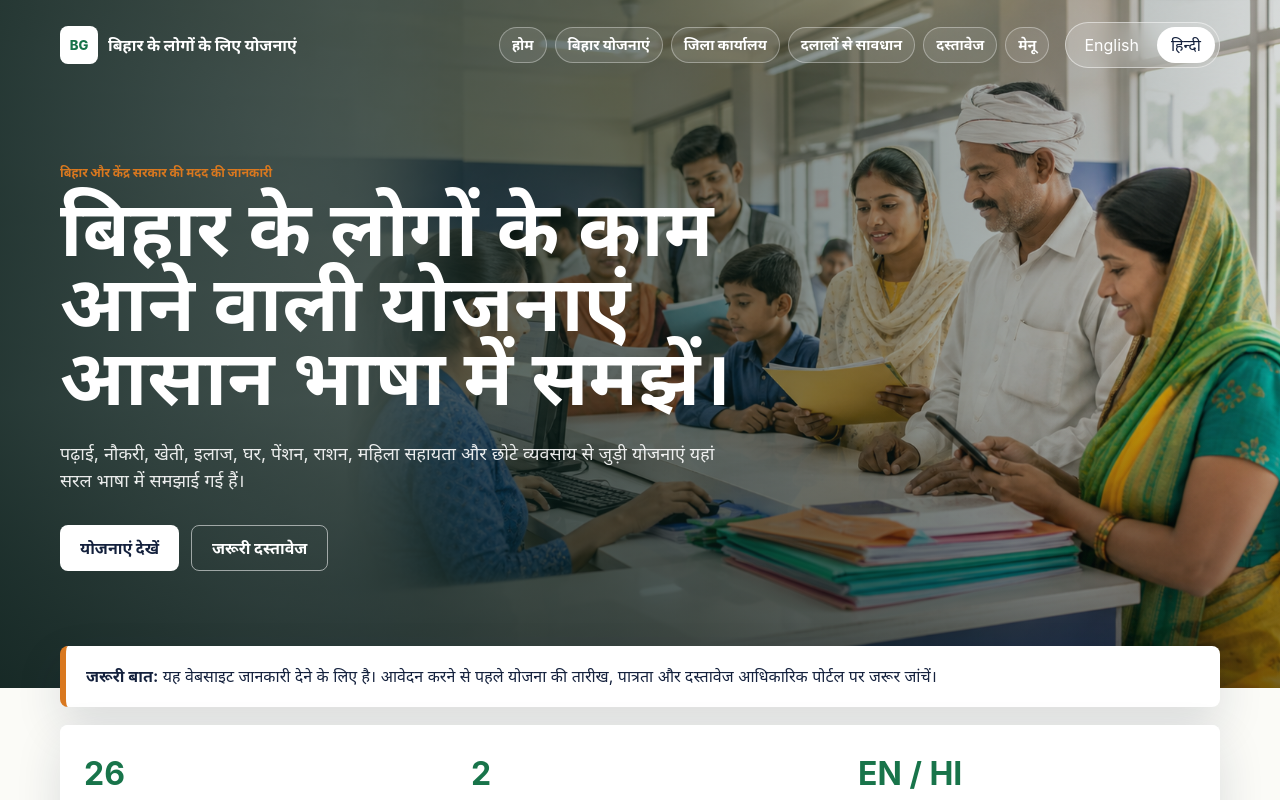
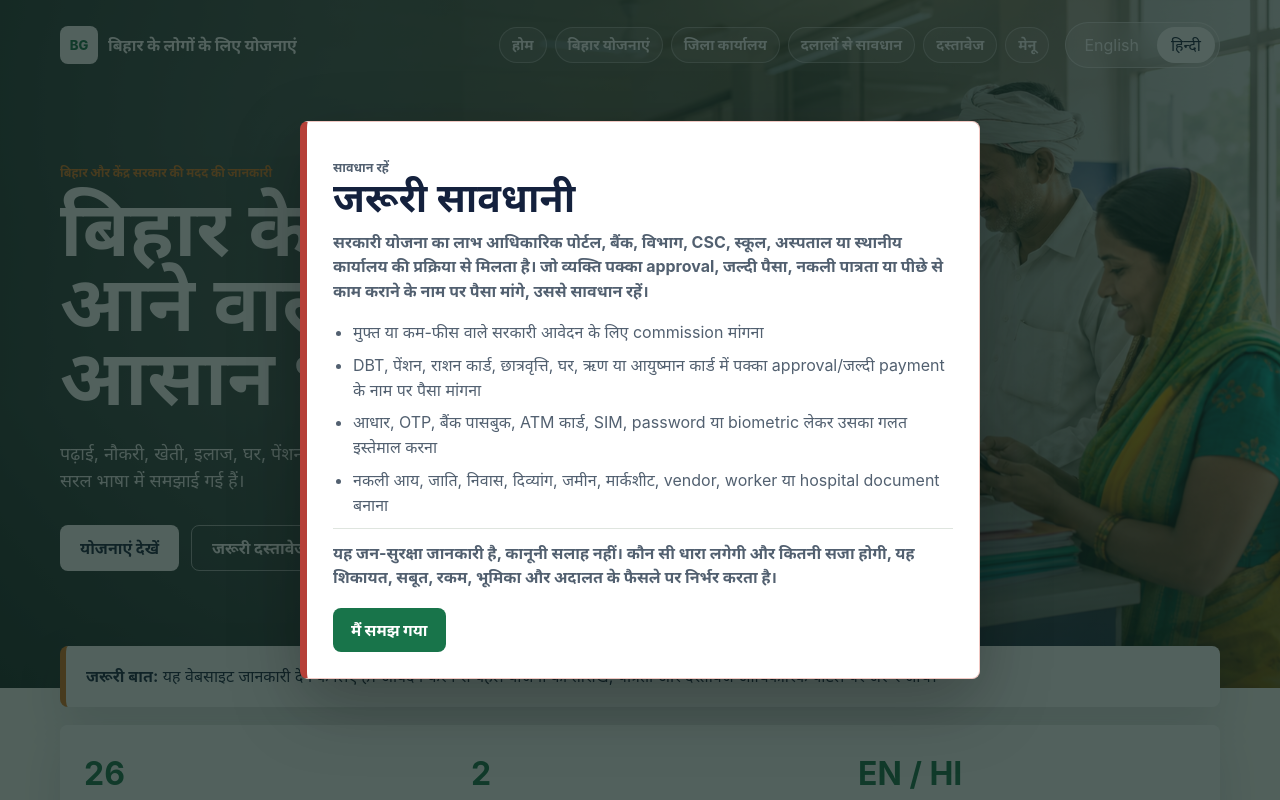
Before and after one commit to ShivankarMehta/biharschemeswebsite, a Next.js app: page / in a window 1280 px wide. Shown: the top 800 px of the page. Built offline with nearby package versions, Linux system fonts and the light colour scheme.

Commit message:
Show fraud warning as disclaimer

```diff
--- a/app/globals.css
+++ b/app/globals.css
@@ -259,6 +259,67 @@ main {
   z-index: 2;
 }
 
+.disclaimer-modal {
+  position: fixed;
+  inset: 0;
+  z-index: 20;
+  display: grid;
+  place-items: center;
+  padding: 20px;
+  background: rgba(16, 36, 31, 0.72);
+}
+
+.disclaimer-modal__card {
+  width: min(680px, 100%);
+  max-height: calc(100vh - 40px);
+  overflow: auto;
+  padding: 26px;
+  border: 1px solid #f0c7c2;
+  border-left: 7px solid var(--red);
+  border-radius: 8px;
+  background: #fff;
+  box-shadow: 0 24px 70px rgba(0, 0, 0, 0.28);
+}
+
+.disclaimer-modal__card h2 {
+  margin: 0;
+  font-size: clamp(1.65rem, 4vw, 2.45rem);
+  line-height: 1.08;
+}
+
+.disclaimer-modal__card p {
+  margin: 10px 0 0;
+  color: var(--muted);
+  font-weight: 700;
+}
+
+.disclaimer-modal__card ul {
+  margin: 16px 0 0;
+  padding-left: 20px;
+  color: var(--muted);
+}
+
+.disclaimer-modal__card li + li {
+  margin-top: 8px;
+}
+
+.disclaimer-modal__note {
+  padding-top: 12px;
+  border-top: 1px solid var(--line);
+}
+
+.disclaimer-modal__card button {
+  min-height: 44px;
+  margin-top: 18px;
+  padding: 0 18px;
+  border: 0;
+  border-radius: 8px;
+  color: #fff;
+  background: var(--green);
+  cursor: pointer;
+  font-weight: 900;
+}
+
 .notice,
 .stats,
 .controls,
@@ -390,6 +451,10 @@ main {
   border-left: 6px solid var(--red);
   border-radius: 8px;
   scroll-margin-top: 18px;
+}
+
+.fraud-warning:not([open]) {
+  gap: 0;
 }
 
 .fraud-warning__head h2 {
--- a/app/page.tsx
+++ b/app/page.tsx
@@ -539,6 +539,7 @@ export default function Home() {
   const [activeGovernment, setActiveGovernment] = useState<"all" | "state" | "central">("all");
   const [query, setQuery] = useState("");
   const [selectedDistrictId, setSelectedDistrictId] = useState("patna");
+  const [showDisclaimer, setShowDisclaimer] = useState(true);
   const selectedDistrict = districts.find((district) => district.id === selectedDistrictId) ?? districts[25];
 
   const text = language === "hi" ? cleanHindiCopy : copy.en;
@@ -562,7 +563,9 @@ export default function Home() {
     of: language === "en" ? "of" : "\u0915\u0941\u0932",
     schemes: language === "en" ? "schemes" : "\u092f\u094b\u091c\u0928\u093e\u090f\u0902",
     expandList: language === "en" ? "Open list" : "सूची खोलें",
-    collapseList: language === "en" ? "Close list" : "सूची बंद करें"
+    collapseList: language === "en" ? "Close list" : "सूची बंद करें",
+    expandWarning: language === "en" ? "Read warning" : "चेतावनी पढ़ें",
+    collapseWarning: language === "en" ? "Close warning" : "चेतावनी बंद करें"
   };
   const officeLabels = {
     kicker: language === "en" ? "District help" : "जिले में सहायता",
@@ -659,7 +662,9 @@ export default function Home() {
     note:
       language === "en"
         ? "This is public-safety information, not legal advice. Final sections and punishment depend on the police complaint, evidence, amount, role, and court decision."
-        : "यह जन-सुरक्षा जानकारी है, कानूनी सलाह नहीं। कौन सी धारा लगेगी और कितनी सजा होगी, यह शिकायत, सबूत, रकम, भूमिका और अदालत के फैसले पर निर्भर करता है।"
+        : "यह जन-सुरक्षा जानकारी है, कानूनी सलाह नहीं। कौन सी धारा लगेगी और कितनी सजा होगी, यह शिकायत, सबूत, रकम, भूमिका और अदालत के फैसले पर निर्भर करता है।",
+    modalTitle: language === "en" ? "Important disclaimer" : "जरूरी सावधानी",
+    modalButton: language === "en" ? "I understand" : "मैं समझ गया"
   };
   const illegalPractices =
     language === "en"
@@ -738,6 +743,25 @@ export default function Home() {
 
   return (
     <>
+      {showDisclaimer ? (
+        <div className="disclaimer-modal" role="dialog" aria-modal="true" aria-labelledby="disclaimerTitle">
+          <div className="disclaimer-modal__card">
+            <p className="section-kicker">{fraudLabels.kicker}</p>
+            <h2 id="disclaimerTitle">{fraudLabels.modalTitle}</h2>
+            <p>{fraudLabels.intro}</p>
+            <ul>
+              {illegalPractices.slice(0, 4).map((item) => (
+                <li key={item}>{item}</li>
+              ))}
+            </ul>
+            <p className="disclaimer-modal__note">{fraudLabels.note}</p>
+            <button type="button" onClick={() => setShowDisclaimer(false)}>
+              {fraudLabels.modalButton}
+            </button>
+          </div>
+        </div>
+      ) : null}
+
       <header className="hero">
         <Image
           className="hero__image"
@@ -828,14 +852,25 @@ export default function Home() {
           ))}
         </section>
 
-        <section className="fraud-warning" id="fraudWarning">
-          <div className="fraud-warning__head">
-            <p className="section-kicker">{fraudLabels.kicker}</p>
-            <h2>{fraudLabels.title}</h2>
-            <p>{fraudLabels.intro}</p>
-          </div>
+        <details className="fraud-warning collapsible-panel" id="fraudWarning">
+          <summary className="collapsible-summary">
+            <div className="scheme-list-panel__head">
+              <div className="fraud-warning__head">
+                <p className="section-kicker">{fraudLabels.kicker}</p>
+                <h2>{fraudLabels.title}</h2>
+                <p>{fraudLabels.intro}</p>
+              </div>
+              <div className="summary-side">
+                <strong>{menuLabels.fraud}</strong>
+                <span className="summary-action">
+                  <span className="summary-action__open">{menuLabels.expandWarning}</span>
+                  <span className="summary-action__close">{menuLabels.collapseWarning}</span>
+                </span>
+              </div>
+            </div>
+          </summary>
 
-          <div className="fraud-grid">
+          <div className="fraud-grid collapsible-body">
             <article className="fraud-card fraud-card--danger">
               <h3>{fraudLabels.redFlags}</h3>
               <ul>
@@ -879,7 +914,7 @@ export default function Home() {
               </ol>
             </article>
           </div>
-        </section>
+        </details>
 
         <section className="controls" id="schemes" aria-label="Scheme search and filters">
           <div>
```
